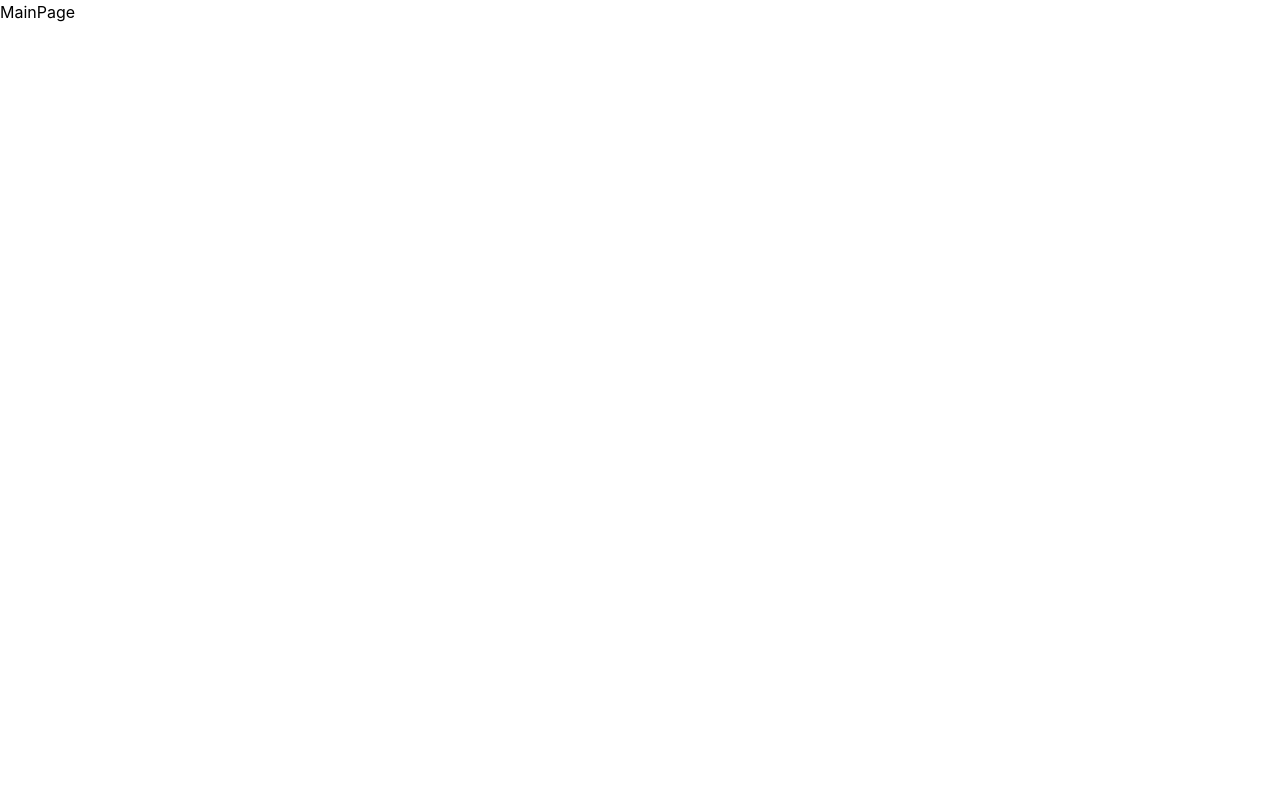
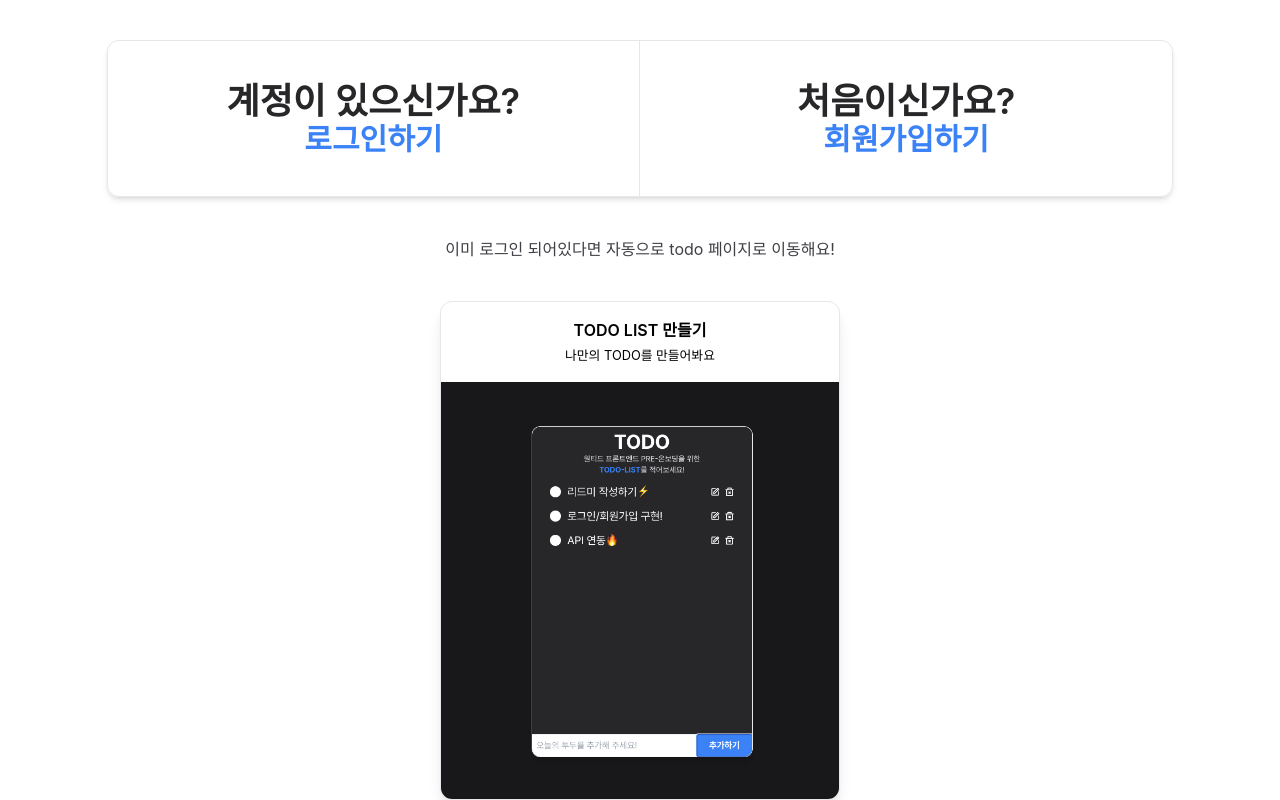
Before and after one commit to 04ian80/wanted-pre-onboarding-frontend, a React (Create React App) app: page / in a window 1280 px wide. Built offline with nearby package versions, Linux system fonts and the light colour scheme; a web font is replaced by a local one.

Commit message:
design: main page UI(#9)
구현 테스트 중 에러 발생: sign in에서 로그인 후 todo 페이지로 이동할 때 Unauthorization 에러 발생.
-> token을localStorage에 저장 한 다음(then) 경로 이동 하도록 코드 변경.

```diff
--- /dev/null
+++ b/src/components/base/HomeButton.jsx
@@ -0,0 +1,17 @@
+import { Link } from 'react-router-dom';
+import { AiFillHome } from 'react-icons/ai';
+
+const HeadBar = () => {
+  return (
+    <div className='fixed flex dark:bg-zinc-900'>
+      <Link
+        to='/'
+        className='text-2xl px-10 mt-5 text-zinc-800 font-bold dark:text-white'
+      >
+        <AiFillHome />
+      </Link>
+    </div>
+  );
+};
+
+export default HeadBar;
--- a/src/pages/MainPage.jsx
+++ b/src/pages/MainPage.jsx
@@ -1,4 +1,49 @@
+import { Link } from 'react-router-dom';
+
 const MainPage = () => {
-  return <>MainPage</>;
+  return (
+    <div className='flex flex-col items-center justify-start h-screen dark:bg-zinc-900'>
+      <div className='flex justify-around mt-10 [&>*]:py-10 w-10/12 shadow-md border rounded-xl overflow-hidden'>
+        <Link
+          to='/signin'
+          className='flex flex-col items-center w-1/2 border-r cursor-pointer hover:bg-zinc-100 dark:hover:bg-zinc-800'
+        >
+          <h2 className='text-4xl font-semibold text-zinc-800 dark:text-white'>
+            계정이 있으신가요?
+          </h2>
+          <div className='text-blue-500 font-bold text-3xl'>로그인하기</div>
+        </Link>
+        <Link
+          to='/signup'
+          className='flex flex-col items-center w-1/2 cursor-pointer hover:bg-zinc-100 dark:hover:bg-zinc-800'
+        >
+          <h2 className='text-4xl font-semibold text-zinc-800 dark:text-white'>
+            처음이신가요?
+          </h2>
+          <div className='text-blue-500 font-bold text-3xl'>회원가입하기</div>
+        </Link>
+      </div>
+      <small className='text-base text-zinc-700 mt-10 dark:text-zinc-200'>
+        이미 로그인 되어있다면 자동으로 todo 페이지로 이동해요!
+      </small>
+      <Link
+        to='/todo'
+        className='flex flex-col items-center mt-10 shadow-lg rounded-xl overflow-hidden border w-[400px] transition-all duration-150 ease-linear hover:-translate-y-1 hover:shadow-5xl dark:bg-zinc-800'
+      >
+        <div className='text-center py-4 dark:text-white'>
+          <h2 className='ttext-3xl uppercase font-semibold'>
+            todo list 만들기
+          </h2>
+          <small>나만의 TODO를 만들어봐요</small>
+        </div>
+        <img
+          src='/images/todo-image.png'
+          width={400}
+          height={400}
+          alt='todo list 미리보기'
+        />
+      </Link>
+    </div>
+  );
 };
 export default MainPage;
--- a/src/pages/SignIn.jsx
+++ b/src/pages/SignIn.jsx
@@ -1,8 +1,9 @@
 import { useEffect, useState } from 'react';
-import FormSection from '../components/Auth/FormSection';
-import Form from '../components/Auth/Form';
+import FormSection from '../components/auth/FormSection';
+import Form from '../components/auth/Form';
 import { useNavigate } from 'react-router-dom';
 import { signin } from '../apis/auth';
+import HomeButton from '../components/base/HomeButton';
 
 const SignIn = () => {
   const navigate = useNavigate();
@@ -20,6 +21,8 @@ const SignIn = () => {
     signin(form)
       .then((res) => {
         localStorage.setItem('token', res.data.access_token);
+      })
+      .then(() => {
         navigate('/todo');
       })
       .catch((err) => {
@@ -34,6 +37,8 @@ const SignIn = () => {
   };
 
   return (
+    <>
+      <HomeButton />
       <FormSection title='로그인'>
         <Form
           submitText='로그인'
@@ -44,6 +49,7 @@ const SignIn = () => {
           error={error}
         />
       </FormSection>
+    </>
   );
 };
 
--- a/src/pages/SignUp.jsx
+++ b/src/pages/SignUp.jsx
@@ -1,8 +1,9 @@
-import FormSection from '../components/Auth/FormSection';
-import Form from '../components/Auth/Form';
+import FormSection from '../components/auth/FormSection';
+import Form from '../components/auth/Form';
 import { useNavigate } from 'react-router-dom';
 import { useEffect, useState } from 'react';
 import { signup } from '../apis/auth';
+import HomeButton from '../components/base/HomeButton';
 
 const SignUp = () => {
   const navigate = useNavigate();
@@ -31,6 +32,8 @@ const SignUp = () => {
   };
 
   return (
+    <>
+      <HomeButton />
       <FormSection title='회원가입'>
         <Form
           submitText='회원가입'
@@ -41,6 +44,7 @@ const SignUp = () => {
           error={error}
         />
       </FormSection>
+    </>
   );
 };
 
--- a/src/pages/TodoPage.jsx
+++ b/src/pages/TodoPage.jsx
@@ -1,10 +1,11 @@
 import { useEffect, useState } from 'react';
 import { useNavigate } from 'react-router-dom';
 import { createTodo, getTodos } from '../apis/todo';
-import TodosForm from '../components/TodoList/TodosForm';
-import TodoAddInput from '../components/TodoList/TodoAddInput';
-import TodoContainer from '../components/TodoList/TodoListHero';
-import TodoLists from '../components/TodoList/TodoLists';
+import TodosForm from '../components/todoList/TodosForm';
+import TodoAddInput from '../components/todoList/TodoAddInput';
+import TodoContainer from '../components/todoList/TodoListHero';
+import TodoLists from '../components/todoList/TodoLists';
+import HomeButton from '../components/base/HomeButton';
 
 const TodoPage = () => {
   const navigate = useNavigate();
@@ -35,12 +36,15 @@ const TodoPage = () => {
   }, [token, navigate]);
 
   return (
+    <>
+      <HomeButton />
       <TodoContainer>
         <TodosForm handleSubmit={handleSubmit}>
           <TodoLists todoLists={todoLists} setTodoLists={setTodoLists} />
           <TodoAddInput newTodo={newTodo} setNewTodo={setNewTodo} />
         </TodosForm>
       </TodoContainer>
+    </>
   );
 };
 
```
Also changed, not shown: public/images/todo-image.png (added). Lines whose indentation alone changed are shown as unchanged.
